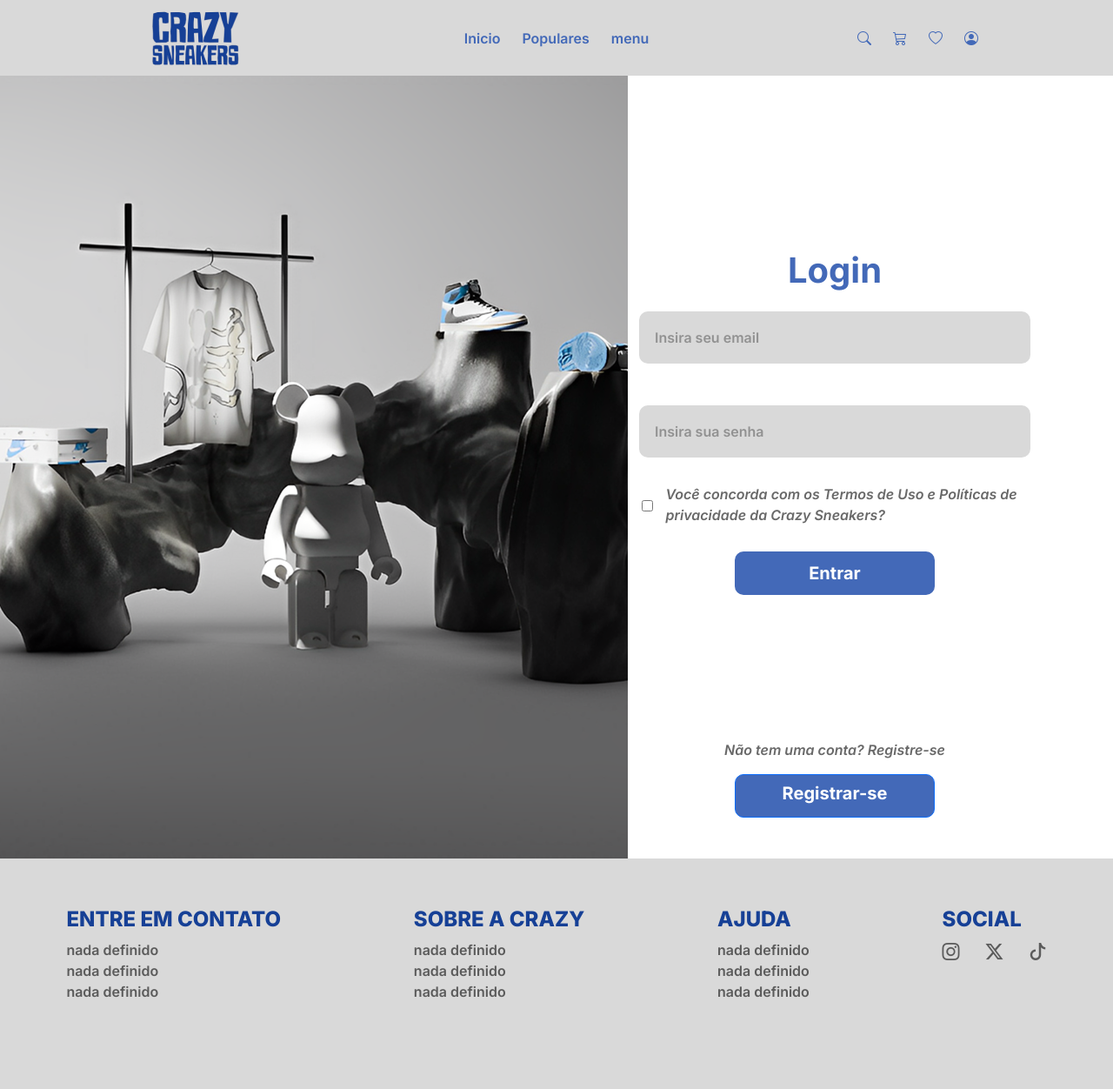
After one commit to DaniLimaa/Crazy-Sneakers, a PHP site: page /tela-login.php in a window 1280 px wide. The commit adds this page. Shown: the whole page at 87% size. Run offline with PHP 8.4, Linux system fonts and the light colour scheme; some web fonts are replaced.

Commit message:
tela de login quase finalizada

```diff
--- a/assets/css/footer.css
+++ b/assets/css/footer.css
@@ -2,8 +2,6 @@
     background-color: #D9D9D9;
     color: #164096;
     padding: 56px 0 100px 0;
-
-    margin-top: 80px;
 }
 
 .footer>.footer-container {
--- /dev/null
+++ b/assets/css/tela-login.css
@@ -0,0 +1,103 @@
+#tela-login .container-form {
+    position: relative;
+    top: 200px;
+}
+
+#tela-login .container-form form>h1{
+    font-size: 40px;
+    font-weight: 700;
+    color: #4369B8;
+
+    padding: 0 0 15px 0;
+}
+
+#tela-login .container-login form, .btn-registrar {
+    display: flex;
+    align-items: center;
+    flex-direction: column;
+}
+
+#tela-login .container-login form>input {
+    width: 450px;
+    height: 60px;
+    border-radius: 10px;
+
+
+    background-color: #D9D9D9;
+    border: none;
+}
+
+#tela-login .container-login form>input:focus-visible {
+    border-color: #D9D9D9;
+}
+
+#tela-login .container-login form>.input-email{
+    margin: 0 0 48px 0 ;
+}
+
+#tela-login .aceitar-termos .checkbox-termos {
+    position: relative;
+    bottom: 10px;
+    right: 10px;
+}
+
+#tela-login .aceitar-termos label {
+    max-width: 406px;
+
+    font-size: 16px;
+    font-style: italic;
+    color: #696969;
+}
+
+#tela-login .aceitar-termos{
+    padding: 30px 0 30px 0;
+}
+
+#tela-login .container-login form>input::placeholder {
+    padding: 18px;
+    color: #00000054;
+}
+
+#tela-login .container-form form>.btn-entrar {
+    width: 230px;
+    height: 50px;
+    border-radius: 10px;
+    background-color: #4369B8;
+    color: white;
+    font-size: 20px;
+    font-weight: 700;
+    margin-bottom: 166px;
+}
+
+#tela-login .btn-registrar p {
+    font-size: 16px;
+    font-style: italic;
+    color: #696969;
+}
+
+#tela-login .btn-registrar a {
+    width: 230px;
+    height: 50px;
+    border-radius: 10px;
+    background-color: #4369B8;
+    color: white;
+    font-size: 20px;
+    font-weight: 700;
+}
+
+#tela-login .btn-registrar {
+}
+
+.row{
+    --bs-gutter-x: 0;
+    --bs-gutter-y: 0;
+}
+
+figure {
+    margin: 0;
+}
+
+ol, ul {
+    padding-left: 0;
+    margin-bottom: 0;
+}
--- a/assets/css/tenis-recomendados.css
+++ b/assets/css/tenis-recomendados.css
@@ -37,6 +37,10 @@
     padding: 30px 0px 25px 40px;
 }
 
+.recomendados-container {
+    margin-bottom: 80px;
+}
+
 .row{
     --bs-gutter-x: 0;
     --bs-gutter-y: 0;
--- a/includes/header.php
+++ b/includes/header.php
@@ -26,16 +26,16 @@
             </a>
 
             <ul class="menu">
-                <li><a href="#">Inicio</a></li>
+                <li><a href="index.php">Inicio</a></li>
                 <li><a href="#">Populares</a></li>
                 <li><a href="#">menu</a></li>
             </ul>
 
             <ul class="menu-icones">
-                <li><a href=""><i class="bi bi-search"></i></a></li>
-                <li><a href=""><i class="bi bi-cart3"></i></a></li>
-                <li><a href=""><i class="bi bi-heart"></i></a></li>
-                <li><a href=""><i class="bi bi-person-circle"></i></a></li>
+                <li><a href="#"><i class="bi bi-search"></i></a></li>
+                <li><a href="#"><i class="bi bi-cart3"></i></a></li>
+                <li><a href="#"><i class="bi bi-heart"></i></a></li>
+                <li><a href="tela-login.php"><i class="bi bi-person-circle"></i></a></li>
             </ul>
         </nav>
     </header>
--- /dev/null
+++ b/tela-login.php
@@ -0,0 +1,44 @@
+<?php
+include './includes/header.php';
+?>
+
+<link href="https://cdn.jsdelivr.net/npm/bootstrap@5.3.3/dist/css/bootstrap.min.css" rel="stylesheet"
+    integrity="sha384-QWTKZyjpPEjISv5WaRU9OFeRpok6YctnYmDr5pNlyT2bRjXh0JMhjY6hW+ALEwIH" crossorigin="anonymous">
+
+<link rel="stylesheet" href="./assets/css/tela-login.css">
+
+<section id="tela-login">
+    <main class="container-login">
+        <div class="row">
+
+            <div class="col-6">
+                <figure>
+                    <img src="./assets/img/tela-login/img-tela-login.png" alt="imagem da tela de login">
+                </figure>
+            </div>
+
+            <div class="col-6">
+                <div class="container-form">
+                    <form action="">
+                        <h1>Login</h1>
+                        <input type="email" placeholder="Insira seu email" name="email" class="input-email">
+                        <input type="password" placeholder="Insira sua senha" name="senha">
+                        <div class="aceitar-termos">
+                            <input type="checkbox" name="checkbox-termos" class="checkbox-termos">
+                            <label>Você concorda com os Termos de Uso e Políticas de privacidade da Crazy Sneakers?</label>
+                        </div>
+                        <input type="submit" value="Entrar" class="btn-entrar">
+                    </form>
+                    <div class="btn-registrar">
+                        <p>Não tem uma conta? Registre-se</p>
+                        <a href="#" class="btn btn-primary">Registrar-se</a>
+                    </div>
+                </div>
+            </div>
+        </div>
+    </main>
+</section>
+
+<?php
+include './includes/footer.php';
+?>
```
Also changed, not shown: assets/img/tela-login/img-tela-login.png (added).
